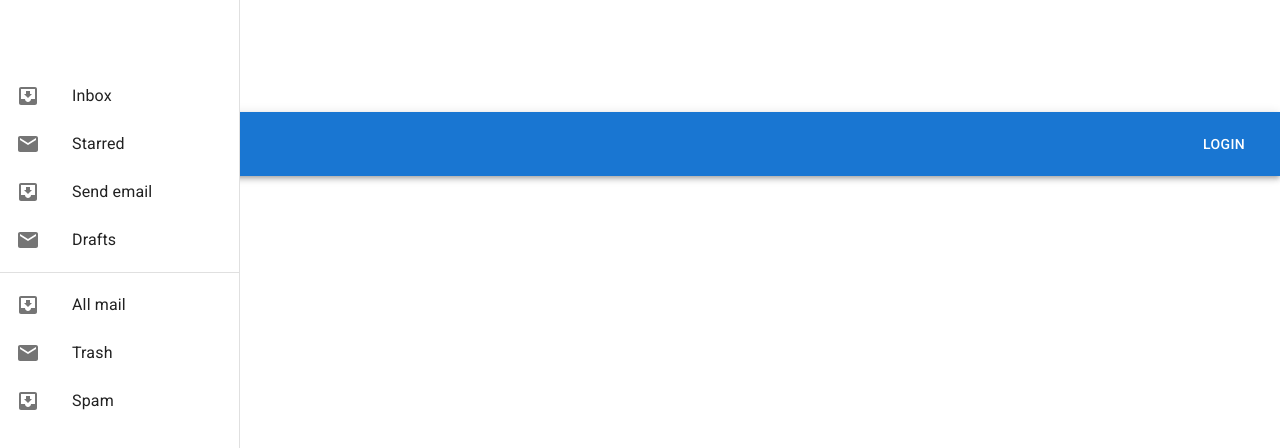
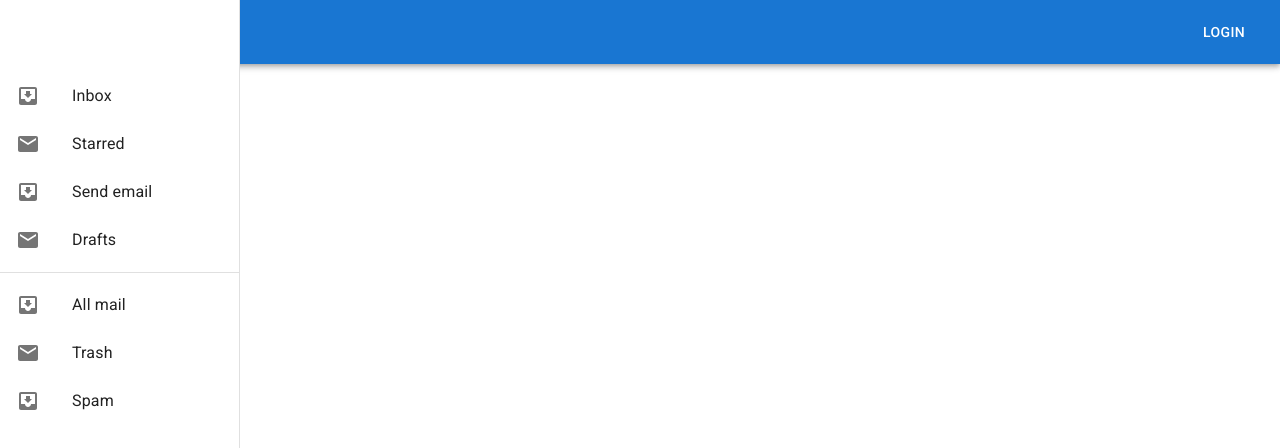
Before and after one commit to xavier-kong/productify, a React (Create React App) app: page / in a window 1280 px wide. Shown: the top 448 px of the page. Built offline with nearby package versions, Linux system fonts and the light colour scheme.

Commit message:
this is a ittle tricky

```diff
--- a/src/pages/Main.tsx
+++ b/src/pages/Main.tsx
@@ -3,8 +3,8 @@ import Navbar from '../components/Navbar';
 
 const Main = () => (
     <>
+        <Navbar />
         <SideMenu />
-        <Navbar />
     </>
 );
 
```
